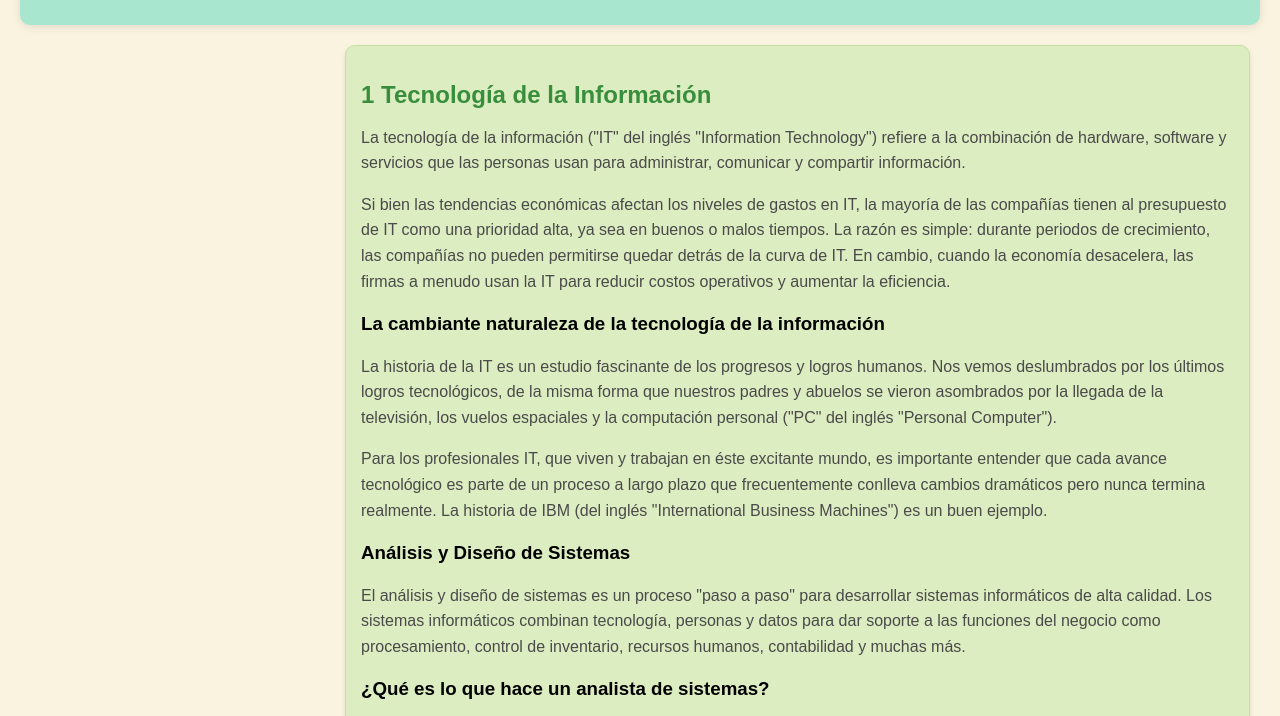
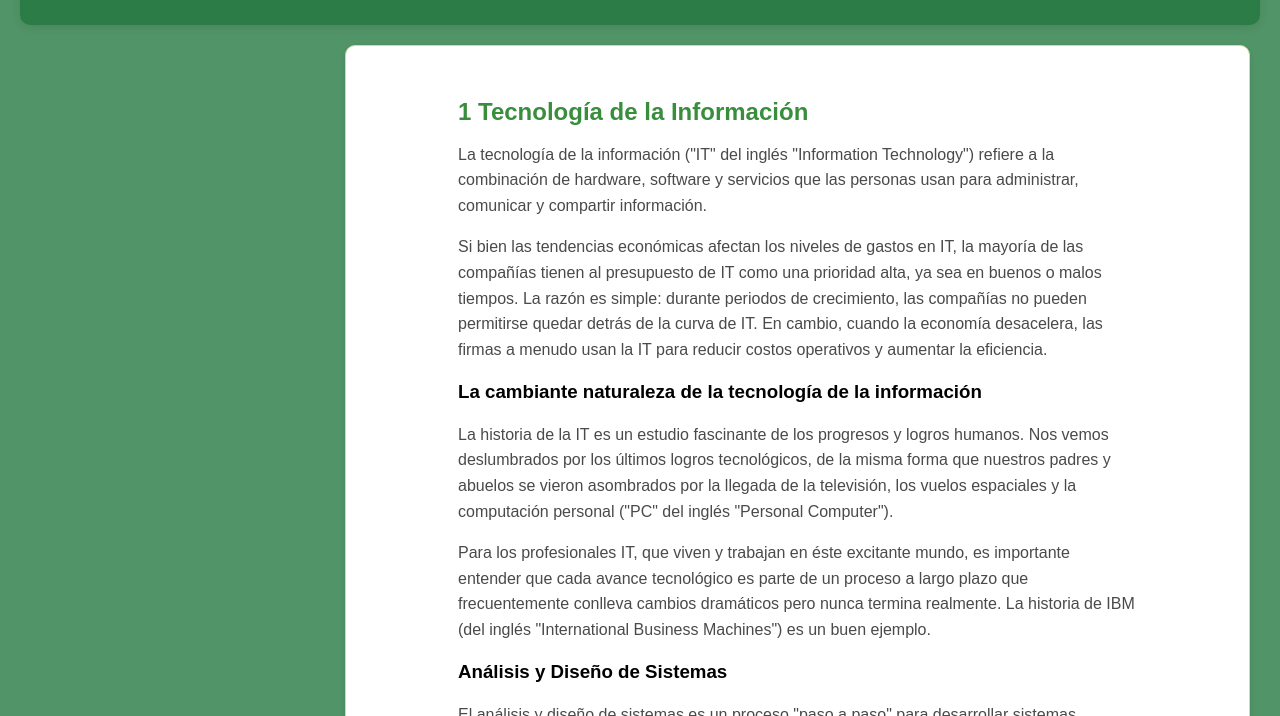
Before and after one commit to jmrodev/webpage-github, a plain HTML site: page pages/analisis/archives/analisis_de_sistemas_01_de_12.html in a window 1280 px wide. Shown: the part 163-879 px from the top of the page. Drawn offline with Linux system fonts and the light colour scheme.

Commit message:
update styles.css for improved color scheme and adjust background colors in HTML files

```diff
--- a/css/styles.css
+++ b/css/styles.css
@@ -1,7 +1,9 @@
 :root {
-    --bg-color-primary: #A8E6CF; /* Color verde pastel claro */
-    --bg-color-secundary: #DCEDC1; /* Color verde pastel suave */
-    --text-color: #4A4A4A; /* Color de texto gris oscuro */
+    --white-color: #fff; /* Color blanco */
+    --black-color: #000;
+    --bg-color-primary: #21773dc7; /* Color verde pastel claro */
+    --bg-color-secondary: #ffffff; /* Color verde pastel suave */
+    --text-color: #e6e2e2; /* Color de texto gris oscuro */
     --border-color: #C5E1A5; /* Color verde pastel para bordes */
     --shadow-color: rgba(0, 0, 0, 0.1); /* Color de sombra suave */
 }
@@ -12,7 +14,7 @@ body {
   gap: 10px;
   margin: 0;
   font-family: "Arial", sans-serif;
-  background-color: #faf3e0; /* Color de fondo suave */
+  background-color: var(--bg-color-primary);
   padding: 20px;
 }
 
@@ -28,7 +30,7 @@ header {
 
 aside {
   grid-area: aside;
-  background-color: var(--bg-color-secundary);
+  background-color: var(--bg-color-secondary);
   padding: 10px;
   border-radius: 10px;
   box-shadow: 0 2px 5px var(--shadow-color);
@@ -56,7 +58,7 @@ footer {
 }
 
 .card {
-  background-color: white;
+  background-color: var(--bg-color-secondary);
   border: 1px solid var(--border-color);
   border-radius: 10px;
   padding: 20px;
@@ -71,10 +73,10 @@ footer {
 
 /* Estilos para secciones */
 section {
-  background-color: var(--bg-color-secundary);
+  background-color: var(--bg-color-secondary);
   border: 1px solid var(--border-color);
   border-radius: 10px;
-  padding: 15px;
+  padding: 2rem 7rem;
   margin-bottom: 20px;
   box-shadow: 0 2px 5px var(--shadow-color);
 }
```
Also changed, not shown: pages/analisis/archives/analisis_de_sistemas_08_de_12.html (+0 -1 lines), pages/analisis/archives/analisis_de_sistemas_09_de_12.html (+0 -1 lines), pages/analisis/archives/analisis_de_sistemas_10_de_12.html (+0 -1 lines), pages/analisis/archives/analisis_de_sistemas_11_de_12.html (+0 -1 lines).
